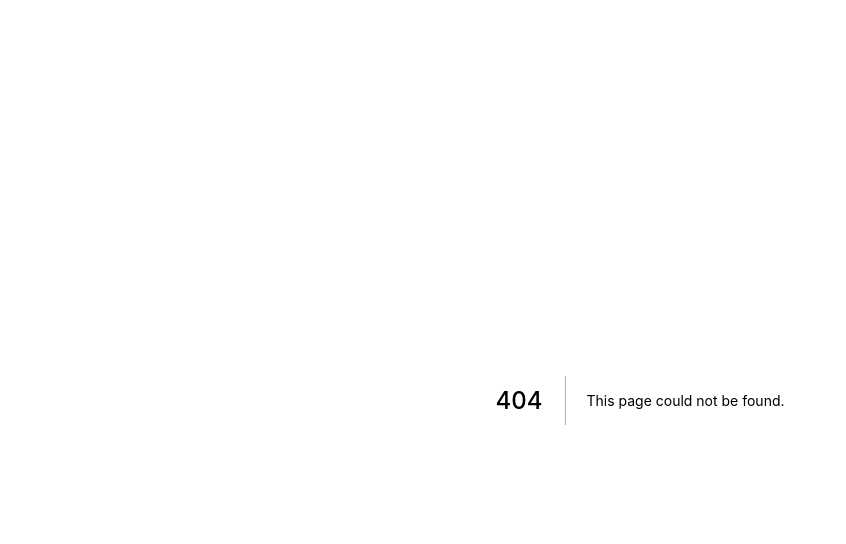
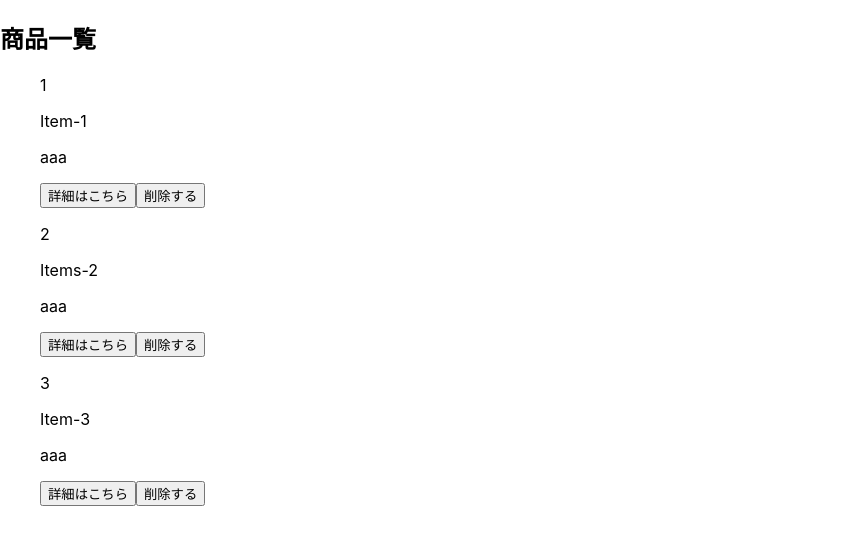
Before and after one commit to watanabekanako/nextjs-tenant-app, a Next.js app: page /items in a window 1280 px wide. Before the commit this address had no page. Shown: the top 544 px of the page, without its empty margins (0-846 px from the left). Built offline with nearby package versions, Linux system fonts and the light colour scheme.

Commit message:
apiとpages/items下作成しました

```diff
--- /dev/null
+++ b/data/db.json
@@ -0,0 +1,8 @@
+{
+  "items": [
+    {
+      "name": "商品1",
+      "id": 1
+    }
+  ]
+}
--- a/package.json
+++ b/package.json
@@ -3,13 +3,14 @@
   "version": "0.1.0",
   "private": true,
   "scripts": {
-    "dev": "next dev",
+    "dev": "next -p 8000",
     "build": "next build",
     "start": "next start",
     "lint": "next lint",
     "test": "jest --watch",
     "lint:fix": "next lint --fix",
-    "format": "prettier --write --ignore-path .gitignore './**/*.{ts,tsx,json}'"
+    "format": "prettier --write --ignore-path .gitignore './**/*.{ts,tsx,json}'",
+    "mock-api": "json-server --watch data/db.json --port 8000"
   },
   "dependencies": {
     "next": "12.2.5",
@@ -27,6 +28,7 @@
     "eslint-config-prettier": "^8.5.0",
     "jest": "^28.1.3",
     "jest-environment-jsdom": "^28.1.3",
+    "json-server": "^0.17.0",
     "prettier": "2.7.1",
     "typescript": "4.7.4"
   }
--- /dev/null
+++ b/src/pages/items/index.tsx
@@ -0,0 +1,104 @@
+// const Button = () => {
+//   return (
+//     <div>
+//       <button>詳細はこちら</button>
+//       <button>削除する</button>
+//     </div>
+//   );
+// };
+// export default Button;
+import Link from 'next/link';
+import React from 'react';
+import { GetStaticProps } from 'next';
+
+type Book = {
+  id: string;
+  title: string;
+};
+// 商品のオプション
+// type Option = {
+//   // 識別子
+//   id: number;
+//   // オプションの名前
+//   name: string;
+//   // オプションの説明
+//   description: string;
+//   // オプションの価格
+//   price: number;
+// };
+// 商品
+type Item = {
+  // 識別子
+  id: number;
+  // 商品名
+  name: string;
+  // 商品の説明
+  description: string;
+  // 商品の価格
+  price: number;
+  // 商品画像のURL
+  imageUrl: string;
+  // 削除フラグ
+  deleted: boolean;
+  // 商品に付随するオプション
+  //   options: Option[];
+};
+// ページコンポーネントに渡されるデータ
+type Props = {
+  items: Item[];
+};
+
+// この関数がビルド時に呼び出され、戻り値の props の値がページコンポーネントに渡される
+export const getStaticProps: GetStaticProps<Props> = async (
+  context
+) => {
+  // 本来は、ここで外部 API などを呼び出してデータを取得する
+  const items = [
+    {
+      id: 1,
+      name: 'Item-1',
+      description: 'aaa',
+      price: 100,
+      imageUrl: 'aaa',
+      deleted: false,
+    },
+    {
+      id: 2,
+      name: 'Items-2',
+      description: 'aaa',
+      price: 200,
+      imageUrl: 'bbb',
+      deleted: false,
+    },
+    {
+      id: 3,
+      name: 'Item-3',
+      description: 'aaa',
+      price: 300,
+      imageUrl: 'ccc',
+      deleted: false,
+    },
+  ];
+
+  // この props プロパティの値がページコンポーネントに渡される
+  return { props: { items } };
+};
+
+// ページコンポーネントの実装
+const ItemsPage: React.FC<Props> = ({ items }) => (
+  <>
+    <h2>商品一覧</h2>
+    <ul>
+      {items.map((item) => (
+        <>
+          <p>{item.id}</p>
+          <p>{item.name}</p>
+          <p>{item.description}</p>
+          <button>詳細はこちら</button>
+          <button>削除する</button>
+        </>
+      ))}
+    </ul>
+  </>
+);
+export default ItemsPage;
```
Also changed, not shown: src/pages/items/[id].tsx (added, +13 -0 lines), 1 other file (tests, documents, lock files or other folders).
